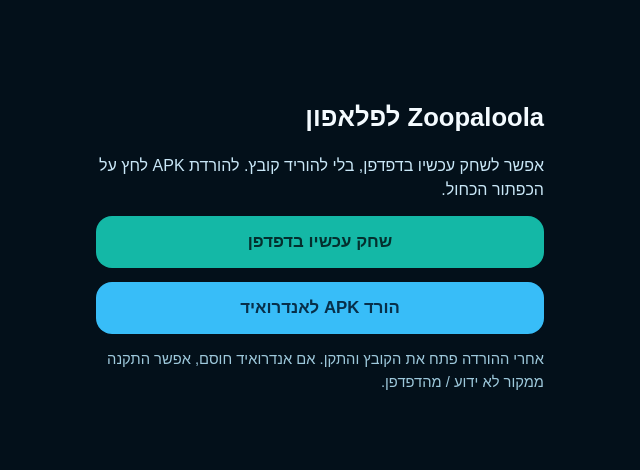
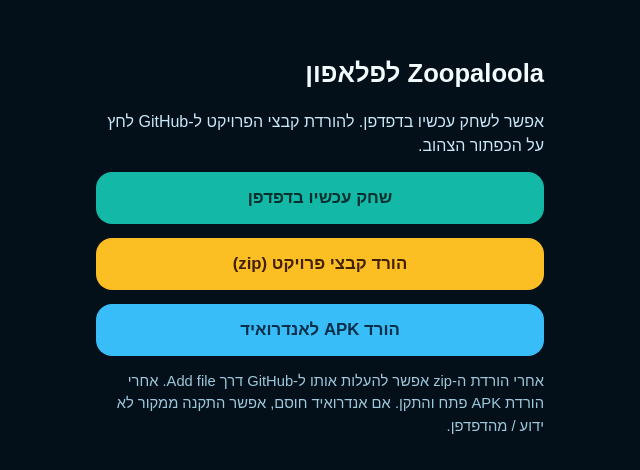
Before and after one commit to Moshe2060/zoopaloola-mobile, a plain HTML site: page download.html in a window 1280 px wide. Shown: the part 176-646 px from the top of the page, without its empty margins (320-960 px from the left). Drawn offline with Linux system fonts and the light colour scheme.

Commit message:
Add files via upload

```diff
--- a/download.html
+++ b/download.html
@@ -34,16 +34,18 @@
     }
     .play { background: #14b8a6; color: #042f2e; }
     .apk { background: #38bdf8; color: #082f49; }
+    .zip { background: #fbbf24; color: #422006; }
     .note { font-size: 0.92rem; color: #9ec9dc; }
   </style>
 </head>
 <body>
   <main>
     <h1>Zoopaloola לפלאפון</h1>
-    <p>אפשר לשחק עכשיו בדפדפן, בלי להוריד קובץ. להורדת APK לחץ על הכפתור הכחול.</p>
+    <p>אפשר לשחק עכשיו בדפדפן. להורדת קבצי הפרויקט ל-GitHub לחץ על הכפתור הצהוב.</p>
     <a class="play" href="./">שחק עכשיו בדפדפן</a>
-    <a class="apk" href="https://github.com/Moshe2060/zoopaloola-mobile/releases/latest/download/Zoopaloola.apk">הורד APK לאנדרואיד</a>
-    <p class="note">אחרי ההורדה פתח את הקובץ והתקן. אם אנדרואיד חוסם, אפשר התקנה ממקור לא ידוע / מהדפדפן.</p>
+    <a class="zip" href="./zoopaloola-improvements.zip" download="zoopaloola-improvements.zip">הורד קבצי פרויקט (zip)</a>
+    <a class="apk" href="./Zoopaloola.apk" download="Zoopaloola.apk">הורד APK לאנדרואיד</a>
+    <p class="note">אחרי הורדת ה-zip אפשר להעלות אותו ל-GitHub דרך Add file. אחרי הורדת APK פתח והתקן. אם אנדרואיד חוסם, אפשר התקנה ממקור לא ידוע / מהדפדפן.</p>
   </main>
 </body>
 </html>
```
Also changed, not shown: README.md.
